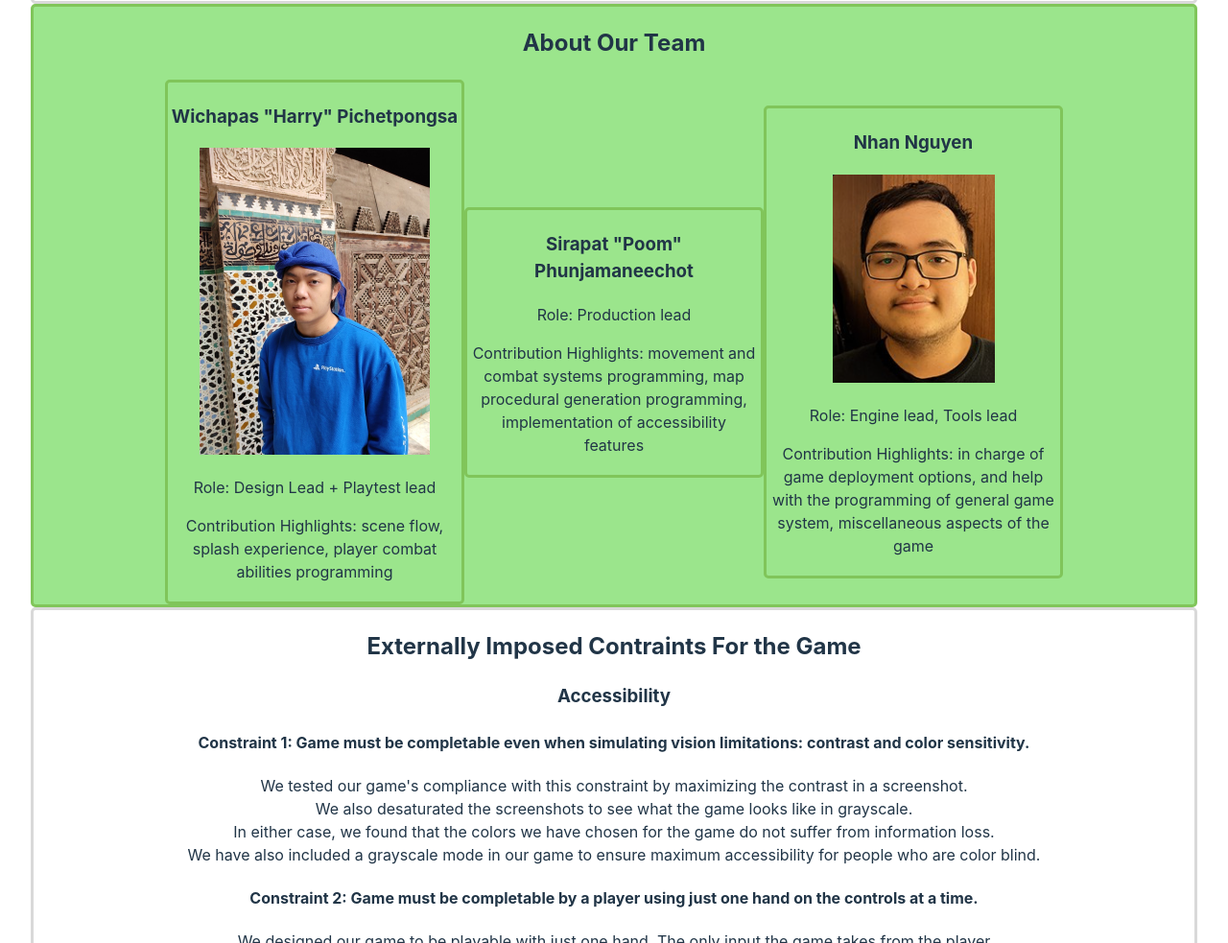
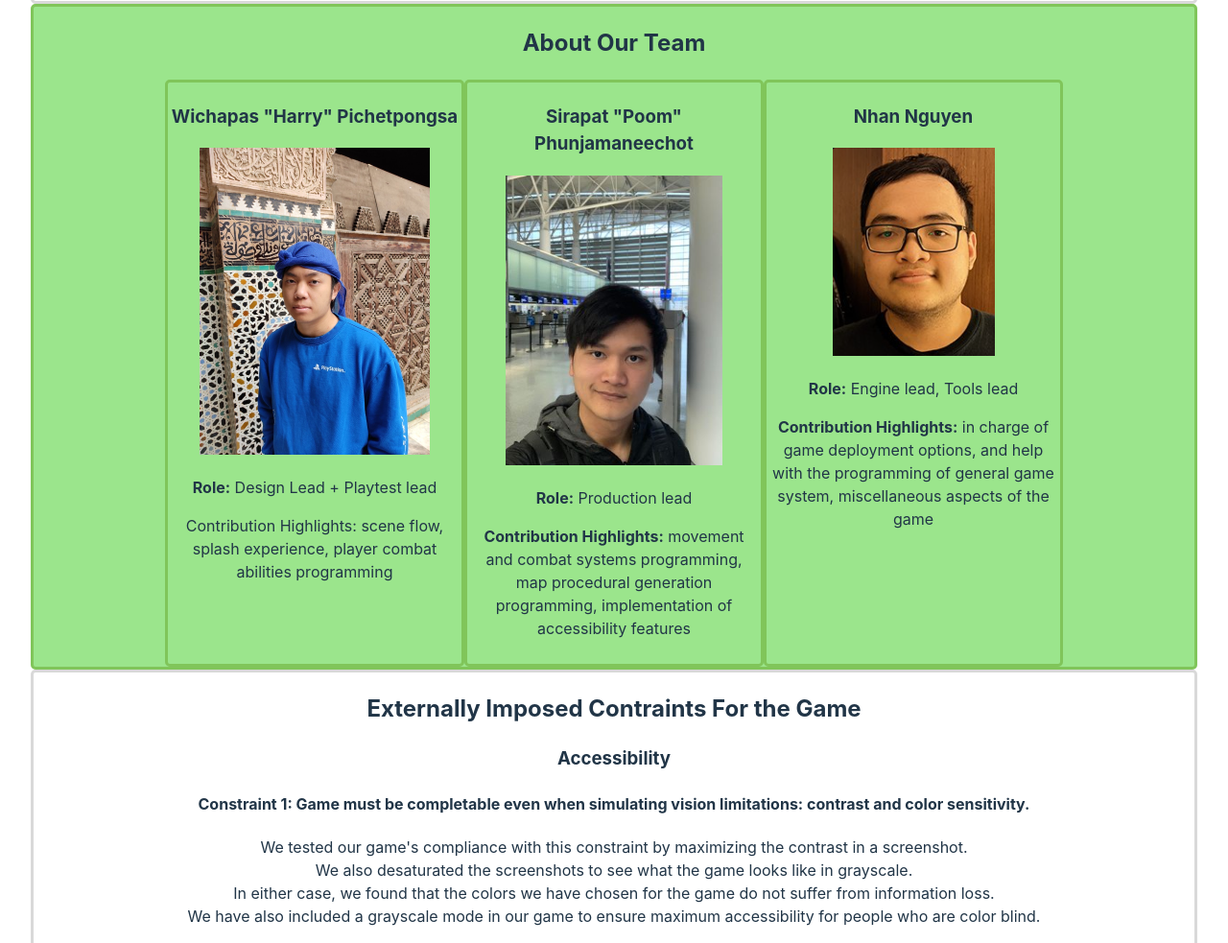
Before and after one commit to sirapatp257/RaptoroidsArchive, a website built with Vite: page index.html in a window 1280 px wide. Shown: the part 1187-2170 px from the top of the page at 96% size. Built offline with nearby package versions, Linux system fonts and the light colour scheme.

Commit message:
Added picture of Poom

```diff
--- a/src/main.ts
+++ b/src/main.ts
@@ -34,25 +34,26 @@ document.querySelector<HTMLDivElement>("#app")!.innerHTML = `
         <div class = "team_member">
           <h3>Wichapas "Harry" Pichetpongsa</h3>
           <img src = "img/IMG-6365.jpg" width = "240" height = "320">
-          <p>Role: Design Lead + Playtest lead</p>
+          <p><b>Role:</b> Design Lead + Playtest lead</p>
           <p>Contribution Highlights: scene flow, splash experience, player combat abilities programming</p>
         </div>
 
         <div class = "team_member">
           <h3 font-size = "16px">Sirapat "Poom" Phunjamaneechot</h3>
-          <p>Role: Production lead</p>
-          <p>Contribution Highlights: movement and combat systems programming, map procedural generation programming, implementation of accessibility features</p>
+          <img src = "img/poom.jpg" width = "226" height = "302">
+          <p><b>Role:</b> Production lead</p>
+          <p><b>Contribution Highlights:</b> movement and combat systems programming, map procedural generation programming, implementation of accessibility features</p>
         </div>
 
         <div class = "team_member">
         <h3>Nhan Nguyen</h3>
         <img src = "img/nhan.png" width = "169" height = "217">
-        <p>Role: Engine lead, Tools lead</p>
-        <p>Contribution Highlights: in charge of game deployment options, and help with the programming of general game system, miscellaneous aspects of the game</p>
+        <p><b>Role:</b> Engine lead, Tools lead</p>
+        <p><b>Contribution Highlights:</b> in charge of game deployment options, and help with the programming of general game system, miscellaneous aspects of the game</p>
         </div>
       </div>
+      </center>
     </div>
-    </center>
 
     <div class = "bullet_b">
       <h2>
--- a/src/style.css
+++ b/src/style.css
@@ -92,6 +92,7 @@ h1 {
   border-radius: 5px;
   padding: 3px;
   width: 300px;
+  height: 600px;
 }
 
 button {
```
Also changed, not shown: public/img/poom.jpg (added).
